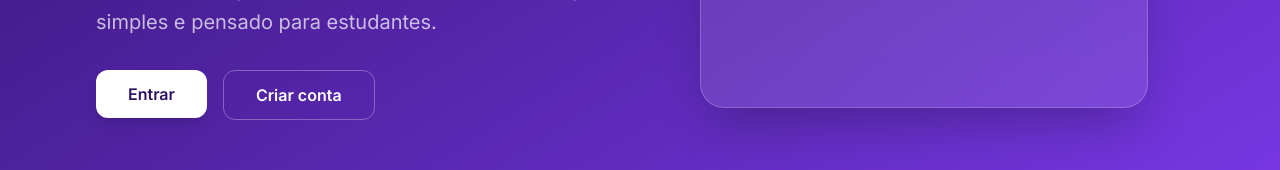
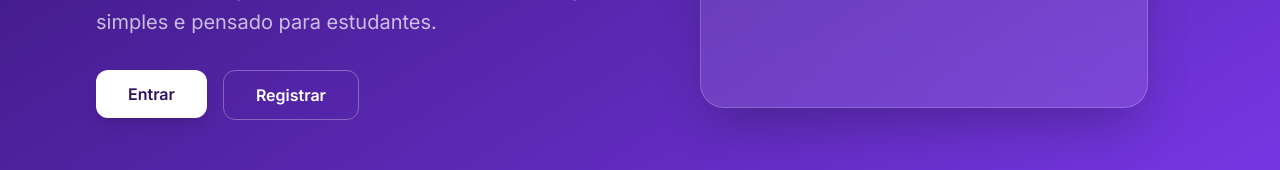
Before and after one commit to Luis-Mackiewicz/doheem-frontend, an Angular app: page / in a window 1280 px wide. Shown: the part 516-686 px from the top of the page. Built offline with nearby package versions, Linux system fonts and the light colour scheme.

Commit message:
chore(home): change create acount to register

```diff
--- a/src/app/home/home.ts
+++ b/src/app/home/home.ts
@@ -26,7 +26,7 @@ import { ButtonComponent } from '../button/button';
 
           <div class="flex flex-wrap gap-4 mt-2">
             <app-button variant="solid" href="/login" label="Entrar"></app-button>
-            <app-button variant="outline" href="/register" label="Criar conta"></app-button>
+            <app-button variant="outline" href="/register" label="Registrar"></app-button>
           </div>
         </div>
 
```
